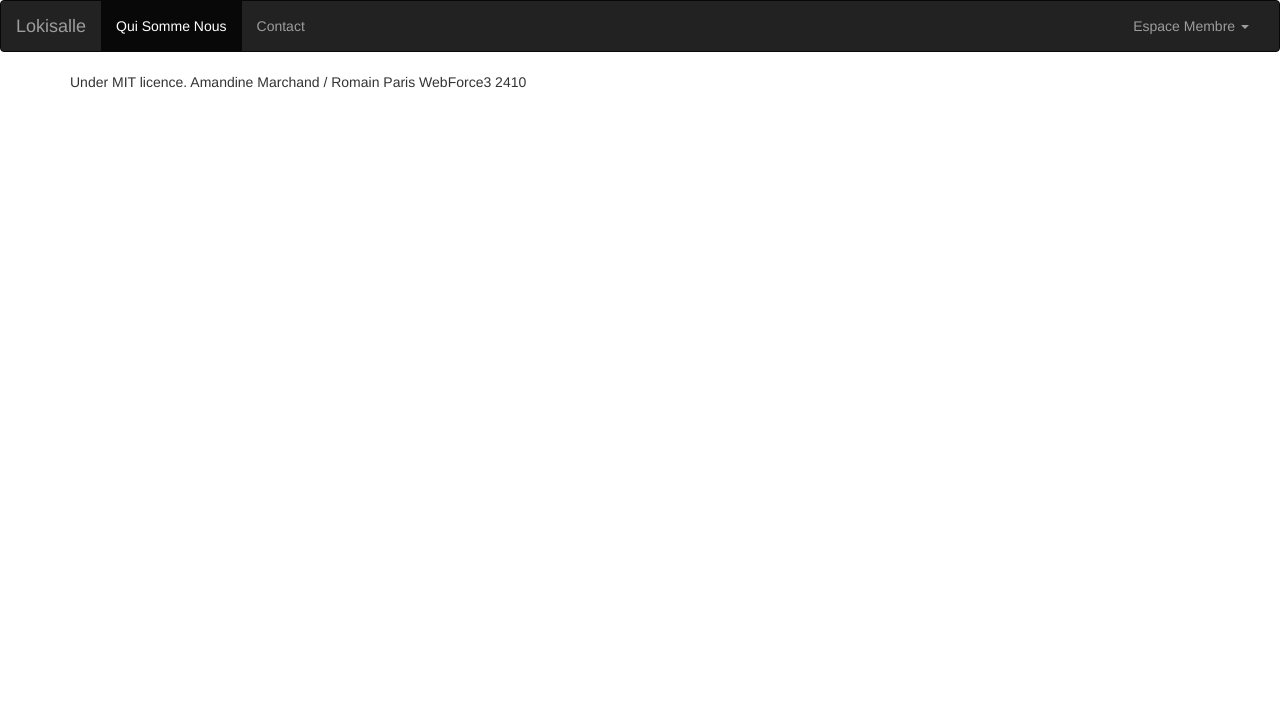
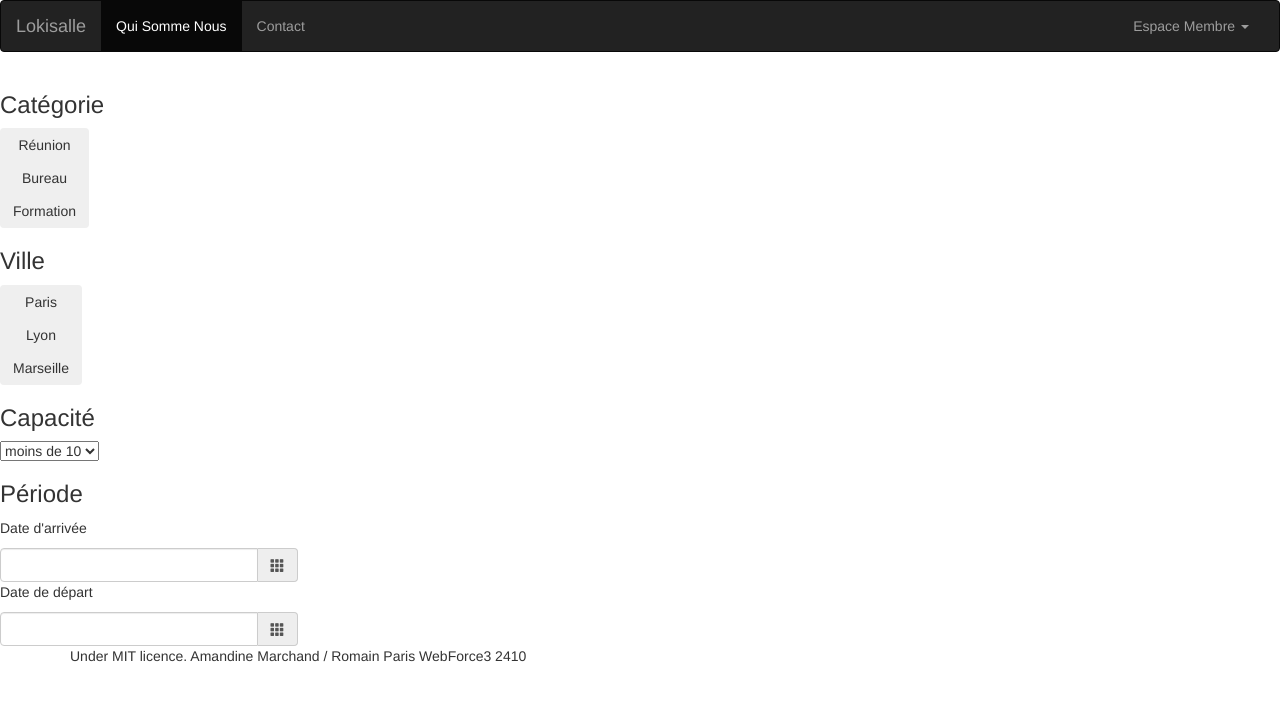
Before and after one commit to ParisRomain/lokisalle, a PHP site: page / in a window 1280 px wide. Shown: the top 701 px of the page. Run offline with PHP 8.4, Linux system fonts and the light colour scheme; some libraries are stand-ins or nearby versions.

Commit message:
recherche menu part1

```diff
--- a/inc/main.inc.php
+++ b/inc/main.inc.php
@@ -0,0 +1,55 @@
+<div class="row">
+        <!-- elements de recherches -->
+        <section class="menuRecherche col-sm-3 col-xs-12">
+          <h3>Catégorie</h3>
+            <div class="btn-group-vertical" role="group" aria-label="categorie">
+              <button type="button" class="btn btn-reunion">Réunion</button>
+              <button type="button" class="btn btn-bureau">Bureau</button>
+              <button type="button" class="btn btn-formation">Formation</button>
+            </div>
+
+          <h3>Ville</h3>
+            <div class="btn-group-vertical" role="group" aria-label="ville">
+              <button type="button" class="btn btn-paris">Paris</button>
+              <button type="button" class="btn btn-lyon">Lyon</button>
+              <button type="button" class="btn btn-marseille">Marseille</button>
+            </div>
+
+          <h3>Capacité</h3>
+            <select>
+              <option value="moins10">moins de 10</option>
+              <option value="10a30">10 à 30</option>
+              <option value="30a50">30 à 50</option>
+              <option value="50a70">50 à 70</option>
+              <option value="70a100">70 à 100</option>
+              <option value="plus100">plus de 100</option>
+            </select>
+
+         <!--  <h3>Prix</h3>
+            <input type="range" value="500" max="1800" min="0" step="5" name="prix" list="prix">  -->
+
+          <h3>Période</h3>
+          <p>Date d'arrivée</p>
+          <div class="input-group date" data-provide="datepicker">
+            <input type="text" class="form-control">
+              <div class="input-group-addon">
+                  <span class="glyphicon glyphicon-th"></span>
+              </div>
+          </div>
+          <p>Date de départ</p>
+          <div class="input-group date" data-provide="datepicker">
+            <input type="text" class="form-control">
+              <div class="input-group-addon">
+                  <span class="glyphicon glyphicon-th"></span>
+              </div>
+          </div>
+        </section>
+
+        <!-- les restultats de recherche -->
+        <section class="col-sm-3 col-xs-12">
+          <div class="row">
+            <!-- 3 salles -->
+          </div>
+
+        </section>
+      </div>
--- a/index.php
+++ b/index.php
@@ -13,7 +13,10 @@
       include_once('inc/header.inc.php');
        ?>
     </header>
-    <main class="container">
+    <main classe="container">
+      <?php
+      include_once('inc/main.inc.php');
+       ?>
 
     </main>
 
@@ -23,5 +26,7 @@
        ?>
     </footer>
 
+    <script src="https://code.jquery.com/jquery-3.1.1.min.js" integrity="sha256-hVVnYaiADRTO2PzUGmuLJr8BLUSjGIZsDYGmIJLv2b8=" crossorigin="anonymous"></script>
+
   </body>
 </html>
```
